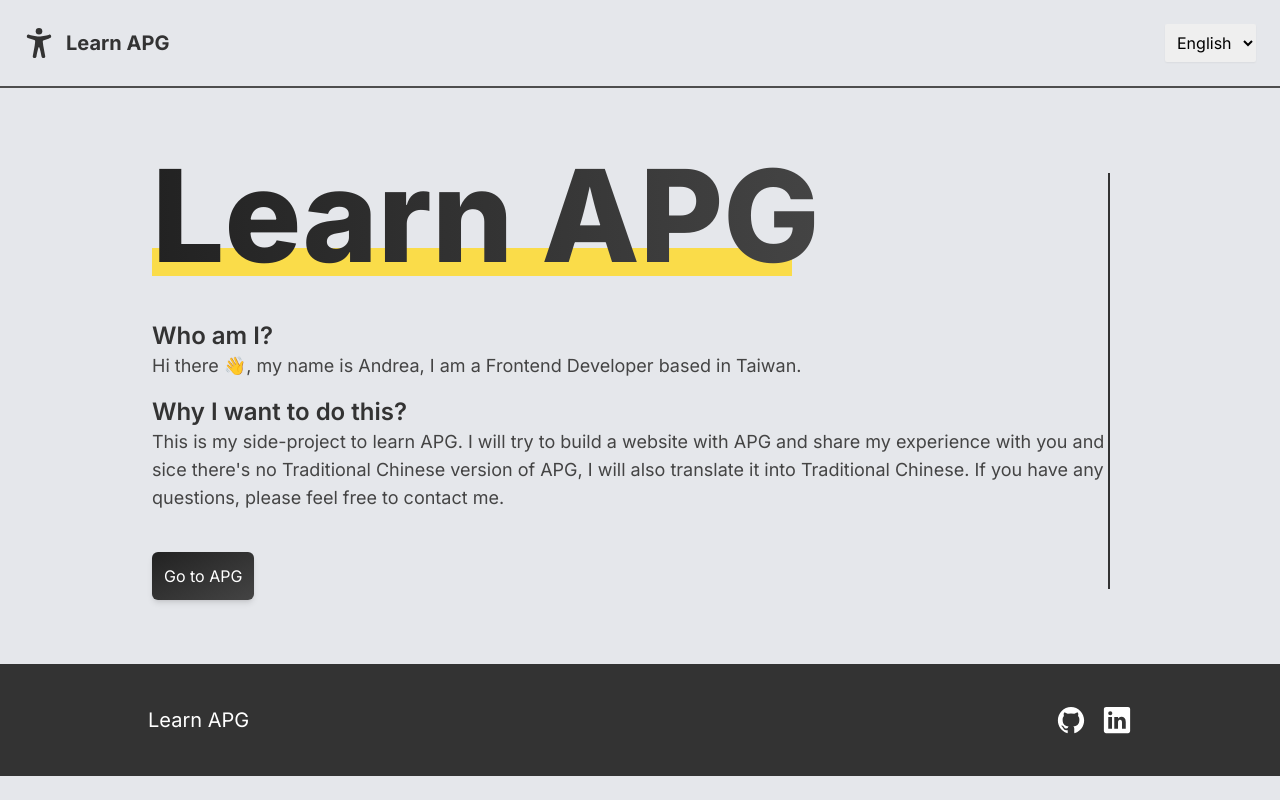
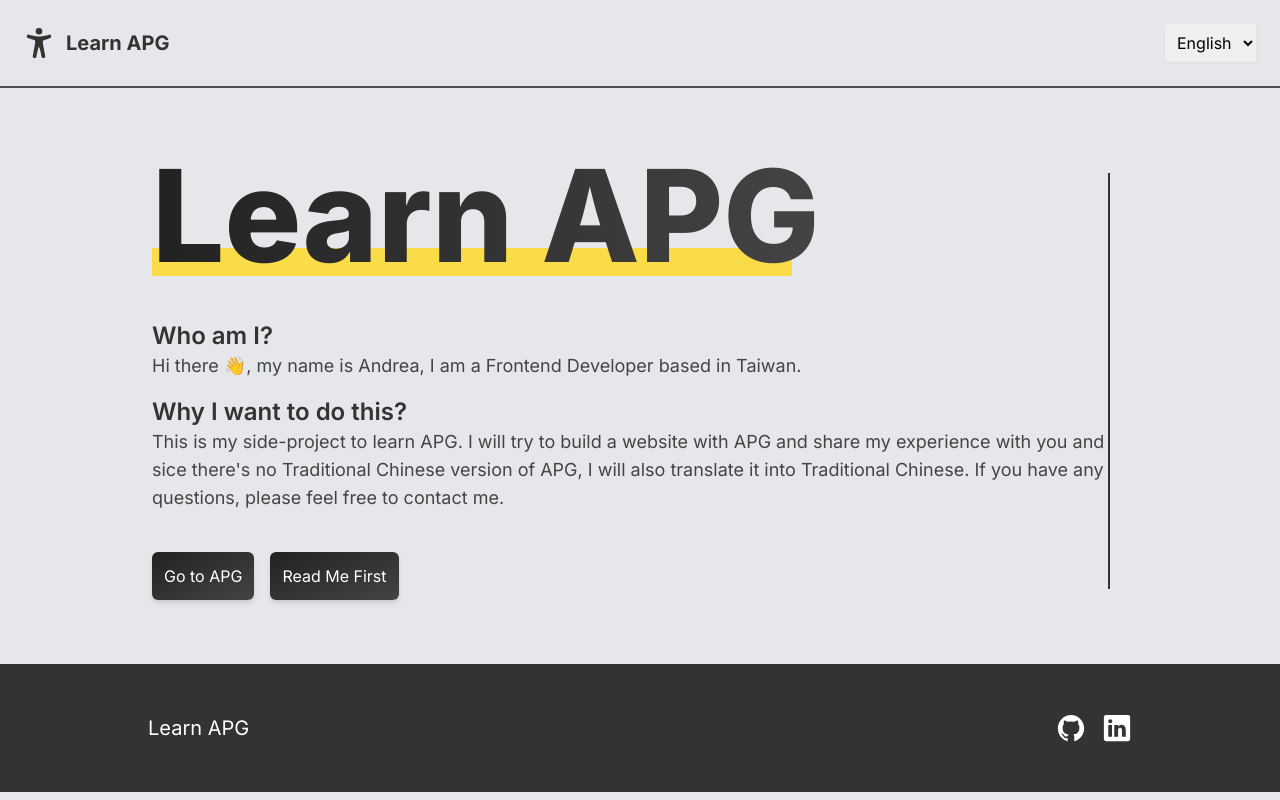
Before and after one commit to AndreaFan123/learn_a11y_pattern, a Next.js app: page /en in a window 1280 px wide. Built offline with nearby package versions, Linux system fonts and the light colour scheme.

Commit message:
Add Aria

```diff
--- /dev/null
+++ b/app/[lang]/apg/(aria)/page.tsx
@@ -0,0 +1,3 @@
+export default function Aria() {
+  return <article>Hello</article>;
+}
--- a/app/[lang]/page.tsx
+++ b/app/[lang]/page.tsx
@@ -26,10 +26,14 @@ export default async function Page({
             <p className="apg-paragraph">{d['greeting'].description}</p>
           </div>
         </article>
-
-        <Link className="apg-btn" href="/en/apg">
-          {d['navigate'].goto} APG
-        </Link>
+        <div className="flex gap-4">
+          <Link className="btn" href="/en/apg">
+            {d['navigate'].goto} APG
+          </Link>
+          <Link className="btn" href="/en/apg/aria">
+            {d['aria'].readFirst}
+          </Link>
+        </div>
 
         {/* <span className="absolute w-[15rem] border-[#333] border-[1px]"></span> */}
       </section>
--- a/app/components/Footer.tsx
+++ b/app/components/Footer.tsx
@@ -3,7 +3,7 @@ import { IoLogoGithub, IoLogoLinkedin } from 'react-icons/io5';
 
 export default function Footer() {
   return (
-    <footer className="bg-[#333] w-screen h-28">
+    <footer className="bg-[#333] w-screen h-32">
       <div className="max-w-5xl h-full mx-auto p-5 flex justify-between items-center">
         <h3 className="text-white text-xl">Learn APG</h3>
         <div className="flex gap-4">
--- /dev/null
+++ b/app/constants/codeSnippets.ts
@@ -0,0 +1,26 @@
+// These code snippets belong to article: No ARIA is better than Bad ARIA
+
+export const CodeSnippets = [
+  {
+    id: 'principle-1',
+    code: `<pre><code>&lt;div role="button"&gt;this is a button&lt;/div&gt;</code></pre><pre><code>&lt;div role="button"&gt;this is a button&lt;/div&gt;</code></pre>`,
+  },
+  {
+    id: 'principle-2',
+    code1: `<a role="menuitem">Assistive tech users perceive this element as an item in a menu, not a link.</a>
+  <a aria-label="Assistive tech users can only perceive the contents of this aria-label, not the link text">Link Text</a>`,
+    code2: `<button aria-pressed="false">Mute</button>`,
+    code3: `<table role="log">
+  <!--
+    Table that assistive technology users will not perceive as a table.
+    The log role tells browser this is a log, not a table.
+  -->
+</table>
+<ul role="navigation">
+  <!-- This is a navigation region, not a list. -->
+  <li><a href="uri1">nav link 1</li>
+  <li><a href="uri2">nav link 2</li>
+  <!-- ERROR! Previous list items are not in a list! -->
+</ul>`,
+  },
+];
--- a/app/styles/components/apg/apg-landing.css
+++ b/app/styles/components/apg/apg-landing.css
@@ -6,6 +6,6 @@
   @apply flex flex-col gap-4;
 }
 
-.apg-btn {
+.btn {
   @apply bg-gradient-to-br from-[#222]  to-[#444] text-white p-3 rounded-md shadow-md hover:-translate-y-2 transition duration-300 ease-in-out;
 }
--- a/dictionaries/en.json
+++ b/dictionaries/en.json
@@ -26,6 +26,27 @@
     "grid": "Grid",
     "landmarks": "Landmarks",
     "links": "Links"
+  },
+  "aria": {
+    "readFirst": "Read Me First",
+    "noAriaIsBetterThanBadAria": "No ARIA is better than Bad ARIA",
+    "paragraph-1": "Functionally, ARIA roles, states, and properties are analogous to a CSS for assistive technologies. For screen reader users, ARIA controls the rendering of their non-visual experience. Incorrect ARIA misrepresents visual experiences, with potentially devastating effects on their corresponding non-visual experiences.",
+    "paragraph-2": "Before using ARIA or any of the guidance in this document, please take time to understand the following two essential principles.",
+    "principle-1": " A role is a promise",
+    "principleDescription-1": "This code: , is a promise that the author of that <div> has also incorporated JavaScript that provides the keyboard interactions expected for a button. Unlike HTML input elements, ARIA roles do not cause browsers to provide keyboard behaviors or styling.",
+    "principle-2": "Principle 2: ARIA Can Both Cloak and Enhance, Creating Both Power and Danger",
+    "principleDescription-2": "The information assistive technologies need about the meaning and purpose of user interface elements is called accessibility semantics. From the perspective of assistive technologies, ARIA gives authors the ability to dress up HTML and SVG elements with critical accessibility semantics that the assistive technologies would not otherwise be able to reliably derive.",
+    "principleDescription-3": "Some of ARIA is like a cloak; it covers up, or overrides, the original semantics or content.",
+    "principleDescription-4": "On the other hand, some uses of ARIA are more like suspenders or belts; they add meaning that provides essential support to the original content.",
+    "principleDescription-5": "This is the power of ARIA. It enables authors to describe nearly any user interface component in ways that assistive technologies can reliably interpret, thus making components accessible to assistive technology users.",
+    "principleDescription-6": "This is also the danger of ARIA. Authors can inadvertently override accessibility semantics.",
+    "browserAndAssistiveTech": "Browser and Assistive Technology Support",
+    "browserAndAssitiveDesciption-1": "<span className=\"span-style\">Testing assistive technology</span> interoperability is essential before using code from this guide in production. Because the purpose of this guide is to illustrate appropriate use of ARIA 1.2 as defined in the ARIA specification, the design patterns, reference examples, and sample code intentionally do not describe and implement coding techniques for working around problems caused by gaps in support for ARIA 1.2 in browsers and assistive technologies. It is thus advisable to test implementations thoroughly with each browser and assistive technology combination that is relevant within a target audience.",
+    "browserAndAssitiveDesciption-2": "Similarly, JavaScript and CSS in this guide is written to be compatible with the most recent version of Chrome, Firefox, and Safari at the time of writing. Some JavaScript and CSS may not function correctly in Internet Explorer.",
+    "browserAndAssitiveDesciption-3": "Except in cases where the ARIA Working Group and other contributors have overlooked an error, examples in this guide that do not function well in a particular browser or with a specific assistive technology are demonstrating browser or assistive technology bugs. Browser and assistive technology developers can thus utilize code in this guide to help assess the quality of their support for ARIA 1.2.",
+    "mobileAndTouchSupport": "Mobile and Touch Support",
+    "mobileAndTouchDescription-1": "Currently, this guide does not indicate which examples are compatible with mobile browsers or touch interfaces. While some of the examples include specific features that enhance mobile and touch support, some ARIA features are not supported in any mobile browser. In addition, there is not yet a standardized approach for providing touch interactions that work across mobile browsers.",
+    "mobileAndTouchDescription-2": "The ARIA Working Group is actively working on a new version of ARIA that will include features to support mobile and touch interactions. This guide will be updated to reflect those changes when they are available."
   },
   "accordion": {
     "title": "Accordion Pattern (Sections With Show/Hide Functionality)",
--- a/dictionaries/zh-TW.json
+++ b/dictionaries/zh-TW.json
@@ -26,6 +26,27 @@
     "grid": "網格",
     "landmarks": "地標",
     "links": "連結"
+  },
+  "aria": {
+    "readFirst": "請先閱讀",
+    "noAriaIsBetterThanBadAria": "沒有ARIA比壞的ARIA好",
+    "paragraph-1": "功能上，ARIA角色、狀態和屬性在輔助技術中相當於CSS。對於使用螢幕閱讀器的使用者來說，ARIA控制了他們非視覺體驗的呈現方式。不正確的ARIA會錯誤呈現視覺體驗，對應的非視覺體驗可能產生嚴重影響。",
+    "paragraph-2": "在使用ARIA或本文件中的任何指導之前，請花些時間理解以下兩個基本原則。",
+    "principle-1": "原則1：角色是一個承諾",
+    "principleDescription-1": "這段程式碼：是一個承諾，即該<div>的作者已經整合了提供按鍵互動的JavaScript，以符合按鈕的預期行為。與HTML輸入元素不同，ARIA角色不會導致瀏覽器提供按鍵行為或樣式。",
+    "principle-2": "原則2：ARIA既能掩飾又能增強，既有力量也有危險",
+    "principleDescription-2": "輔助技術所需的關於使用者界面元素意義和目的的資訊稱為無障礙語義。從輔助技術的角度來看，ARIA使作者能夠將HTML和SVG元素裝飾成具有關鍵無障礙語義的元素，否則輔助技術無法可靠地獲得。",
+    "principleDescription-3": "ARIA的某些部分就像是一件披風，它覆蓋或覆寫了原始的語義或內容。",
+    "principleDescription-4": "另一方面，ARIA的一些用法更像是襼帶或皮帶，它們添加了提供原始內容所需的關鍵支援。",
+    "principleDescription-5": "這就是ARIA的威力，它使作者能夠以輔助技術可靠解讀的方式描述幾乎任何使用者界面組件，從而使組件對輔助技術使用者無障礙。",
+    "principleDescription-6": "這也是ARIA的危險之處，作者可能無意中覆蓋了無障礙語義。",
+    "browserAndAssistiveTech": "瀏覽器和輔助技術支援",
+    "browserAndAssitiveDesciption-1": "在將本指南中的代碼用於實際產品之前，測試輔助技術的互操作性至關重要。因為本指南的目的是展示根據ARIA 1.2在ARIA規範中的正確使用，設計模式、參考示例和示範代碼故意不描述和實現繞過瀏覽器和輔助技術對ARIA 1.2支援問題的編碼技術。因此，建議在目標受眾內的每個瀏覽器和輔助技術組合中充分測試實施方案。",
+    "browserAndAssitiveDesciption-2": "同樣地，本指南中的JavaScript和CSS是根據撰寫時的最新版本的Chrome、Firefox和Safari兼容的。在Internet Explorer中，某些JavaScript和CSS可能無法正常運作。",
+    "browserAndAssitiveDesciption-3": "除非ARIA工作組和其他貢獻者忽略了錯誤，本指南中在特定瀏覽器或特定輔助技術中不適用的示例是展示瀏覽器或輔助技術的錯誤。因此，瀏覽器和輔助技術開發人員可以使用本指南中的代碼來幫助評估其對ARIA 1.2的支援質量。",
+    "mobileAndTouchSupport": "移動和觸控支援",
+    "mobileAndTouchDescription-1": "目前，本指南未指示哪些示例與移動瀏覽器或觸控界面兼容。雖然某些示例包含增強移動和觸控支援的特定功能，但某些ARIA功能在任何移動瀏覽器中都不受支援。此外，尚未有標準化的方法來提供適用於移動瀏覽器的觸控互動。",
+    "mobileAndTouchDescription-2": "ARIA工作組正在積極研究ARIA的新版本，其中將包括支援移動和觸控互動的功能。本指南將在這些變更可用時進行更新。"
   },
   "accordion": {
     "title": "手風琴模式（具有顯示/隱藏功能的區段）",
```
